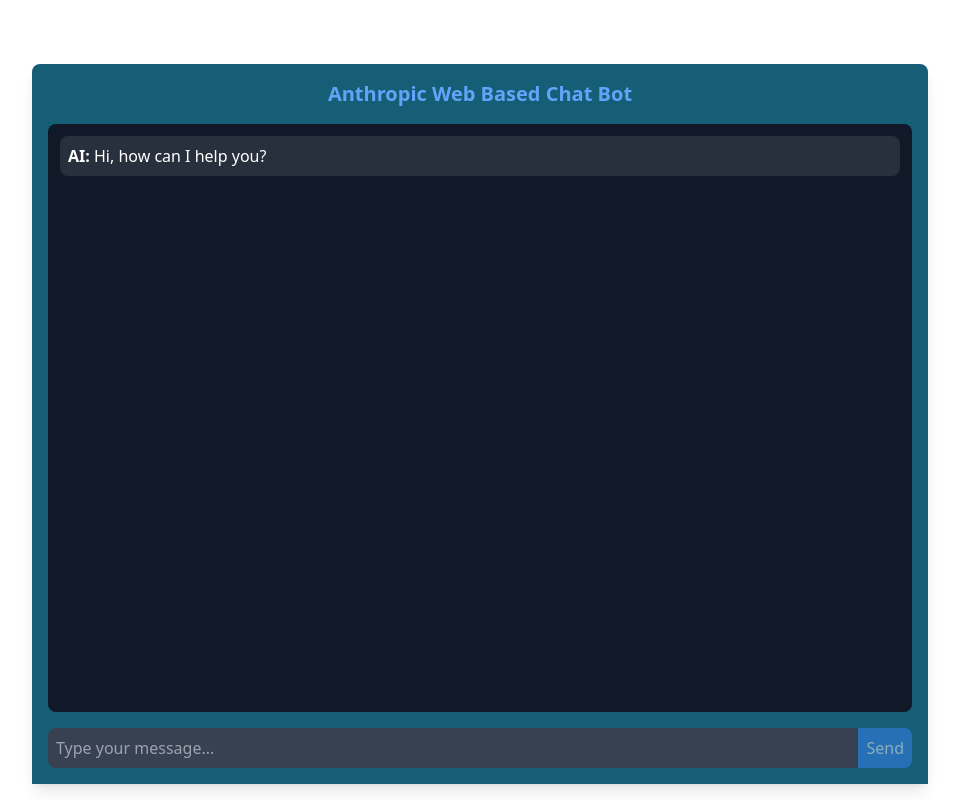
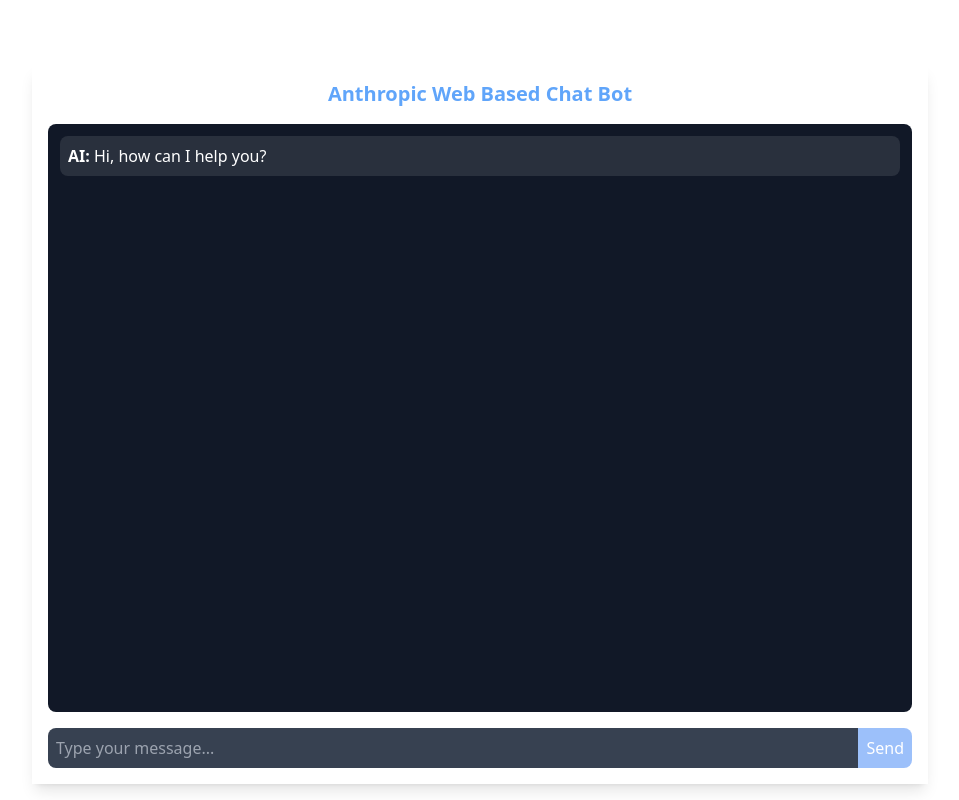
Before and after one commit to manukkeg/Anthropic_llm_web_final, a Vue app: page / in a window 1280 px wide. Shown: the whole page, without its empty margins (160-1119 px from the left). Built offline with nearby package versions, Linux system fonts and the light colour scheme.

Commit message:
update index codes

```diff
--- a/src/components/ChatInterface.vue
+++ b/src/components/ChatInterface.vue
@@ -1,6 +1,6 @@
 <template>
   <div class="fixed bottom-0 left-0 right-0 p-4 flex justify-center">
-    <div class="chat-container bg-cyan-800 text-white p-4 rounded-t-lg shadow-lg w-full max-w-4xl">
+    <div class="chat-container bg-grey-800 text-white p-4 rounded-t-lg shadow-lg w-full max-w-4xl">
       <!-- Title -->
       <div class="text-center mb-4">
         <h1 class="text-xl font-bold text-blue-400">Anthropic Web Based Chat Bot</h1>
@@ -138,7 +138,7 @@
         } catch (error) {
           chatHistory.value.push({
             sender: 'Error',
-            message: `${error.message}`,
+            message: 'Failed to get response from AI.',
           });
         } finally {
           isLoading.value = false;
```
